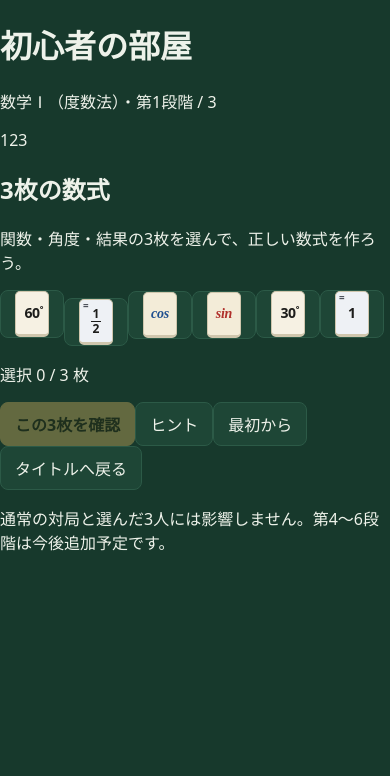
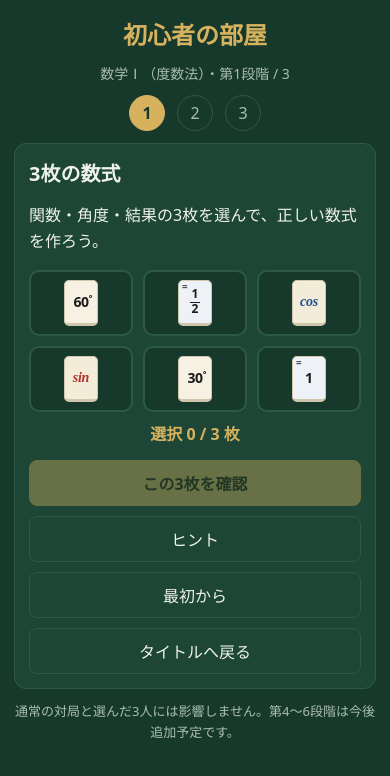
Before and after one commit to asumax1128/mathjong, a website with bundled scripts: page index.html in a window 390 px wide. Both pictures are taken after a click on the button "初心者の部屋（練習）". Built offline with nearby package versions, Linux system fonts and the light colour scheme.

Commit message:
style: add responsive beginner room without altering game board

```diff
--- a/src/ui/styles.css
+++ b/src/ui/styles.css
@@ -748,3 +748,33 @@ table.values td.undef { color: #999; font-size: 12px; }
 /* 演出の画面揺れ（盤面を ±5px 動かす）で、一瞬ページが横にはみ出して横スクロールできてしまわないよう、はみ出しを切る。
    clip はスクロールの枠を作らないので、画面下に貼り付く操作バー（sticky）や重ねて表示する画面（fixed）には影響しない。 */
 #app { overflow-x: clip; }
+
+
+/* 初心者の部屋 1〜3段階：通常対局の牌・テーブルのスタイルには触れない */
+.title-screen .br-open { min-height: 48px; background: var(--felt-2); border: 1px solid var(--gold); color: var(--ink); font-weight: 700; }
+.beginner-room { max-width: 640px; margin: 0 auto; padding: 16px 14px calc(22px + env(safe-area-inset-bottom)); display: flex; flex-direction: column; gap: 12px; }
+.beginner-room h1 { margin: 0; text-align: center; font-size: 24px; color: var(--gold); }
+.br-sub { margin: 0; text-align: center; font-size: 14px; color: var(--ink-dim); }
+.br-progress { display: flex; justify-content: center; gap: 12px; }
+.br-progress span { width: 36px; height: 36px; border-radius: 50%; border: 1px solid var(--felt-line); display: flex; align-items: center; justify-content: center; color: var(--ink-dim); }
+.br-progress span.current { color: var(--felt); background: var(--gold); border-color: var(--gold); font-weight: 700; }
+.br-progress span.past { color: var(--gold); border-color: var(--gold); }
+.br-panel { background: var(--felt-2); padding: 14px; border: 1px solid var(--felt-line); border-radius: 12px; }
+.br-panel h2 { margin: 0 0 8px; font-size: 20px; }
+.br-panel p { line-height: 1.6; }
+.br-note, .br-footer { font-size: 13px; color: var(--ink-dim); line-height: 1.6; }
+.br-bank { display: grid; grid-template-columns: repeat(3, minmax(0, 1fr)); gap: 10px; margin: 16px 0 10px; }
+.br-pick { display: flex; justify-content: center; align-items: center; min-width: 0; min-height: 66px; border: 2px solid var(--felt-line); border-radius: 10px; background: #17392c; padding: 6px; cursor: pointer; }
+.br-pick.on { border-color: var(--gold); box-shadow: 0 0 0 1px var(--gold); background: #365a40; }
+.br-pick.used { opacity: 0.28; }
+.br-pick .tile { pointer-events: none; }
+.br-pick:focus-visible { outline: 3px solid var(--gold); outline-offset: 2px; }
+.br-count { text-align: center; color: var(--gold); font-weight: 700; margin: 8px 0; }
+.br-feedback { background: #1c4033; border-left: 3px solid var(--gold); padding: 10px 12px; border-radius: 4px; }
+.br-hint { background: #254a3a; padding: 10px 12px; border-radius: 5px; }
+.br-groups { background: rgba(0,0,0,.16); border-radius: 8px; padding: 10px; display: flex; flex-direction: column; gap: 8px; }
+.br-group { display: flex; flex-wrap: wrap; gap: 8px; align-items: center; }
+.br-actions { display: flex; flex-direction: column; gap: 10px; margin-top: 12px; }
+.br-actions button { min-height: 46px; }
+.br-footer { text-align: center; margin: 0; }
+@media (max-width: 350px) { .br-bank { gap: 6px; } .br-panel { padding: 10px; } }
```
